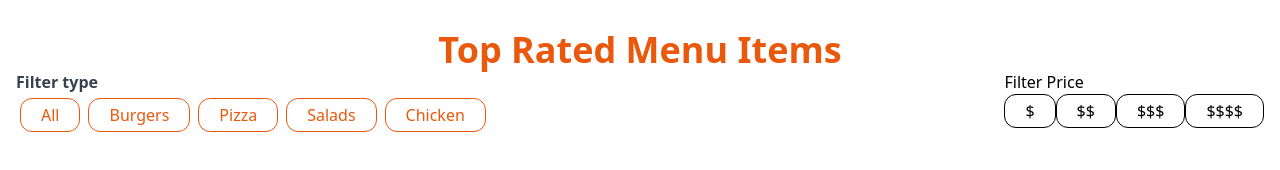
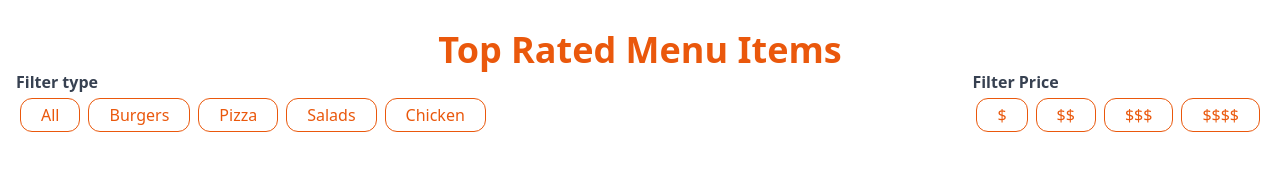
Before and after one commit to brkckr20/tailwind-react-projects, a React (Create React App) app in the folder eats/: page / in a window 1280 px wide. Shown: the part 922-1092 px from the top of the page. Built offline with nearby package versions, Linux system fonts and the light colour scheme.

Commit message:
food completed

```diff
--- a/eats/src/components/Food.jsx
+++ b/eats/src/components/Food.jsx
@@ -21,14 +21,18 @@ const Food = () => {
                 </div>
                 {/* filtered price */}
                 <div>
-                    <p>Filter Price</p>
-                    <div>
-                        <button>$</button>
-                        <button>$$</button>
-                        <button>$$$</button>
-                        <button>$$$$</button>
+                    <p className='font-bold text-gray-700'>Filter Price</p>
+                    <div className='flex justify-between max-w-[390px] w-full'>
+                        <button className='border-orange-600 text-orange-600 hover:bg-orange-600 hover:text-white duration-150 m-1'>$</button>
+                        <button className='border-orange-600 text-orange-600 hover:bg-orange-600 hover:text-white duration-150 m-1'>$$</button>
+                        <button className='border-orange-600 text-orange-600 hover:bg-orange-600 hover:text-white duration-150 m-1'>$$$</button>
+                        <button className='border-orange-600 text-orange-600 hover:bg-orange-600 hover:text-white duration-150 m-1'>$$$$</button>
                     </div>
                 </div>
+            </div>
+            {/* display foods */}
+            <div>
+
             </div>
         </div>
     )
```
